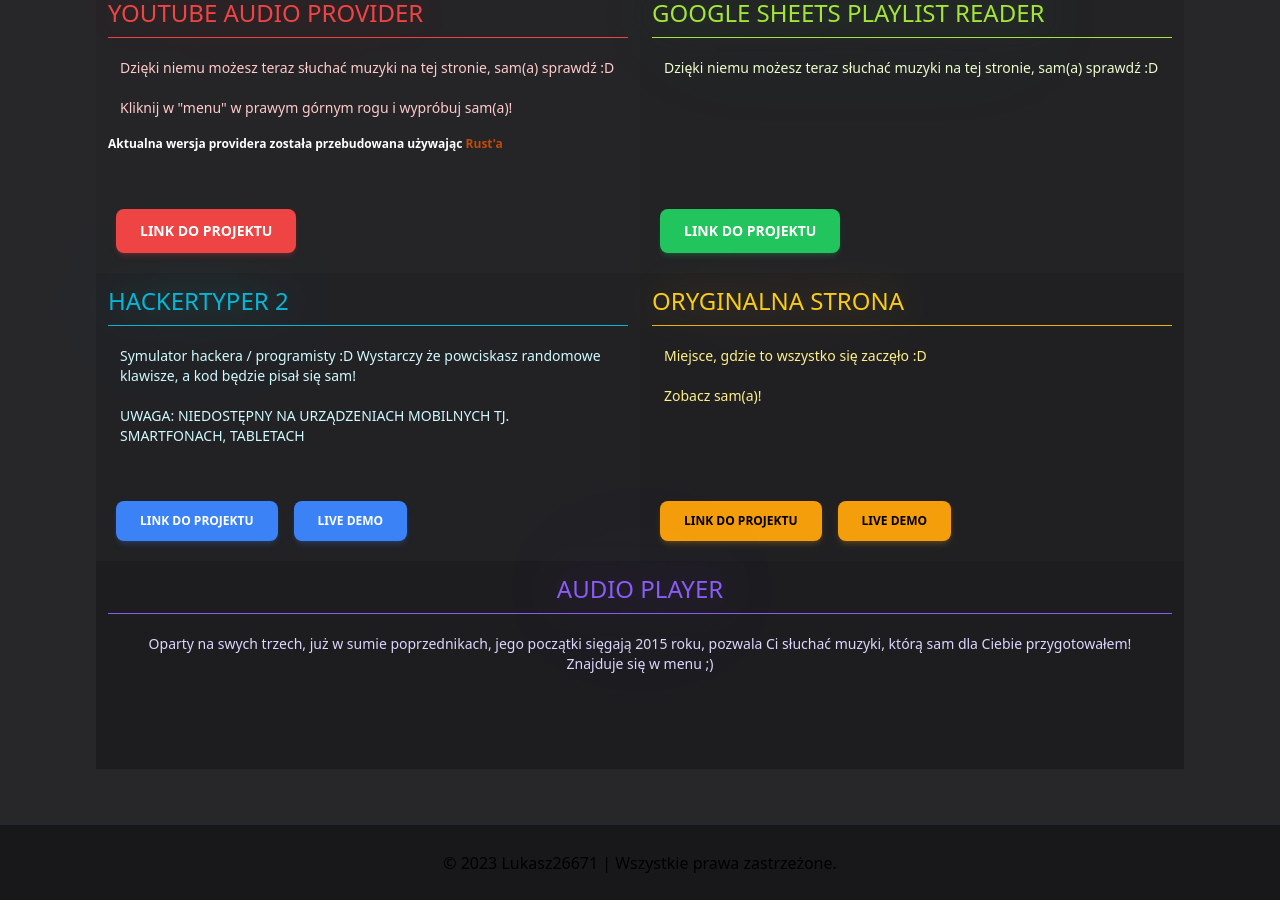
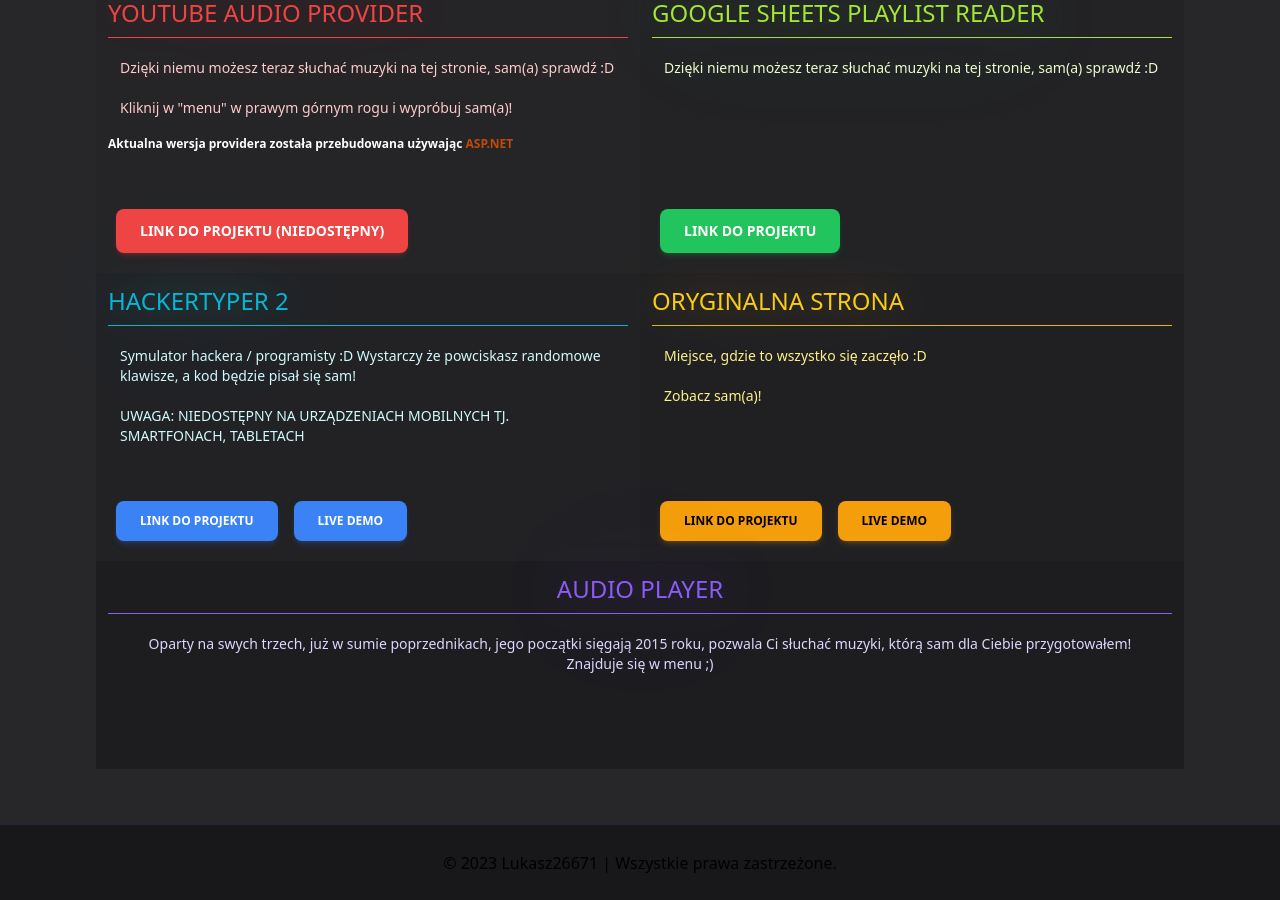
Before and after one commit to lukasz26671/lukasz26671_website, a Next.js app: page / in a window 1280 px wide. Shown: the part 1000-1900 px from the top of the page. Built offline with nearby package versions, Linux system fonts and the light colour scheme; no server answers; what tw-elements would draw is missing.

Commit message:
updated src

```diff
--- a/package.json
+++ b/package.json
@@ -5,7 +5,7 @@
   "scripts": {
     "dev": "next dev",
     "build": "next build",
-    "start": "next start",
+    "start": "next start -H 0.0.0.0 -p 3000",
     "lint": "next lint"
   },
   "dependencies": {
--- a/src/app/layout.jsx
+++ b/src/app/layout.jsx
@@ -6,11 +6,6 @@ import Footer from '@/components/Footer'
 
 const inter = Inter({ subsets: ['latin'] })
 
-export const metadata = {
-  title: 'Lukasz26671',
-  description: 'Lukasz26671 website, made using NextJS & Tailwind',
-}
-
 export default function RootLayout({ children }) {
   return (
     <html lang="pl" className="scroll-smooth overflow-x-visible xs:overflow-x-hidden">
--- a/src/app/page.jsx
+++ b/src/app/page.jsx
@@ -56,12 +56,12 @@ export default function Home() {
                   Dzięki niemu możesz teraz słuchać muzyki na tej stronie, sam(a) sprawdź :D
                   <br/>
                   <br/>
-                  Kliknij w "menu" w prawym górnym rogu i wypróbuj sam(a)!
+                  Kliknij w &quot;menu&quot; w prawym górnym rogu i wypróbuj sam(a)!
                   <br/>
                 </p>
-                <span className="font-bold text-xs">Aktualna wersja providera została przebudowana używając <a href="https://www.rust-lang.org/" className="text-[#c14a09] border-transparent border-b hover:border-[#c14a09]">Rust'a</a></span>
-                <Link href="https://github.com/lukasz26671/r_webaudioprov" className="absolute bottom-2 left-1/2 -translate-x-1/2 lg:translate-x-0 lg:bottom-5 lg:left-5" target='_blank'>
-                  <Button color="red" className="text-lg sm:text-sm">Link do projektu</Button>
+                <span className="font-bold text-xs">Aktualna wersja providera została przebudowana używając <a href="https://www.rust-lang.org/" className="text-[#c14a09] border-transparent border-b hover:border-[#c14a09]">ASP.NET</a></span>
+                <Link href="#" className="absolute bottom-2 left-1/2 -translate-x-1/2 lg:translate-x-0 lg:bottom-5 lg:left-5" target='_blank'>
+                  <Button color="red" className="text-lg sm:text-sm disabled">Link do projektu (niedostępny)</Button>
                 </Link>
               </div>
               <div className="relative col-auto grid-item h-96 md:h-96 lg:h-72 w-full align-center p-3 bg-zinc-900/20">
--- a/src/components/Audioplayer.jsx
+++ b/src/components/Audioplayer.jsx
@@ -6,6 +6,8 @@ import { Select, Option } from "@material-tailwind/react";
 import Link from "next/link";
 
 export default function Audioplayer() {
+    const BASE_URL = "http://lukasz26671.ddns.net:7207";
+
     const icon_size = 24;
     const [playlist, setPlaylist] = useState([])
     const [shuffle, setShuffle] = useState(false);
@@ -40,7 +42,7 @@ export default function Audioplayer() {
     useEffect(()=> {
         if(playlistRetries < 5) {
             setTimeout(()=> {
-                fetch(`http://lukasz266713.ddns.net:3500/Playlist/GetAvailablePlaylists`, {
+                fetch(`${BASE_URL}/api/playlist/list`, {
                     method: "POST",
                     redirect: "follow",
                     referrerPolicy: "no-referrer",
@@ -62,7 +64,7 @@ export default function Audioplayer() {
         if(playlists[playlistId] == null)
             return;
 
-        fetch(`http://lukasz266713.ddns.net:3500/Playlist/GetPlaylist`, {
+        fetch(`${BASE_URL}/api/playlist/GetPlaylist`, {
             method: "POST",
             headers: {
                 "Content-Type": "application/json;v=1"
@@ -90,7 +92,7 @@ export default function Audioplayer() {
             let id = playlist?.[songId]?.youtubeID;
             if (id != null) {
                 audioEl.current.pause();
-                audioEl.current.src = `http://lukasz266713.ddns.net:1234/stream_id/${playlist?.[songId]?.youtubeID}`;
+                audioEl.current.src = `${BASE_URL}/Stream/Audio/${playlist?.[songId]?.youtubeID}`;
 
                 if(isPlaying) {
                     audioEl.current.play().catch(e => {
```
